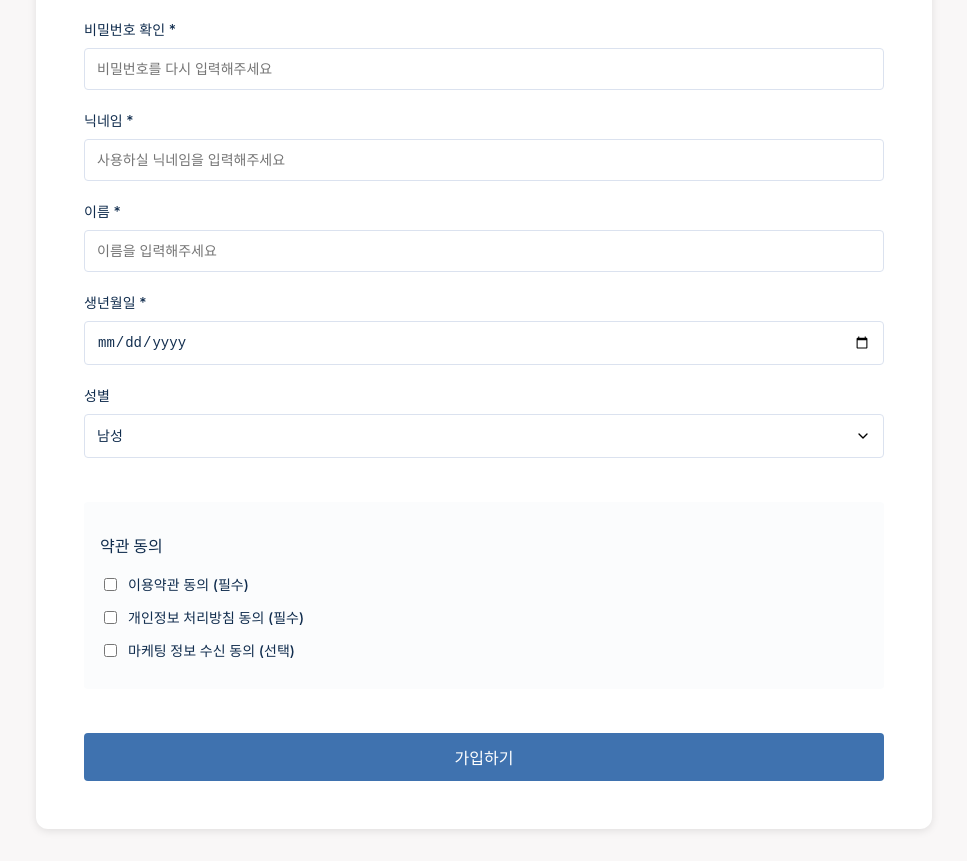
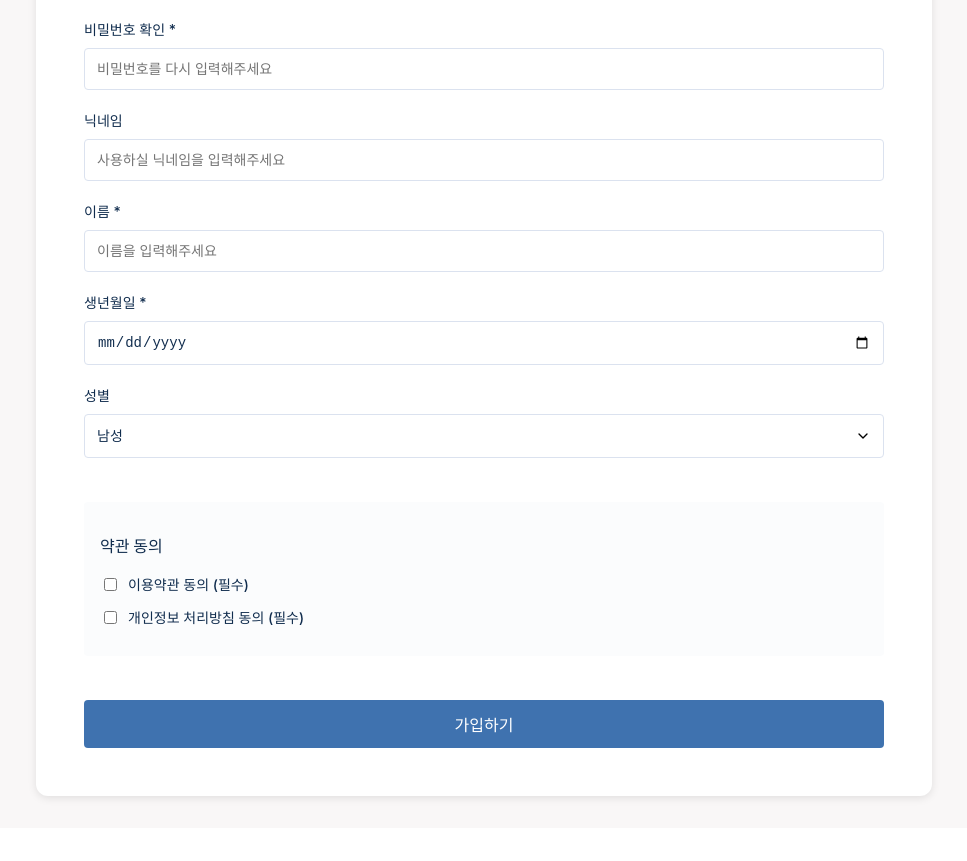
Before and after one commit to seongje00416/E_Blog_Client, a React (Vite) app: page /signUp in a window 1280 px wide. Shown: the part 317-1178 px from the top of the page, without its empty margins (188-1155 px from the left). After the commit the page ends 1145 px from the top, so only its background shows below. Built offline with nearby package versions, Linux system fonts and the light colour scheme.

Commit message:
feat: 마케팅 관련 동의 체크박스 삭제

```diff
--- a/src/pages/SignUpPage.tsx
+++ b/src/pages/SignUpPage.tsx
@@ -58,7 +58,7 @@ const SignUpPage: React.FC = () => {
                     </InputGroup>
 
                     <InputGroup>
-                        <Label htmlFor="nickname">닉네임 *</Label>
+                        <Label htmlFor="nickname">닉네임</Label>
                         <Input
                             type="text"
                             id="nickname"
@@ -125,17 +125,6 @@ const SignUpPage: React.FC = () => {
                                 <AgreementText>개인정보 처리방침 동의 (필수)</AgreementText>
                             </Label>
                         </CheckboxGroup>
-
-                        <CheckboxGroup>
-                            <Checkbox
-                                type="checkbox"
-                                id="agreeMarketing"
-                                name="agreeMarketing"
-                            />
-                            <Label htmlFor="agreeMarketing">
-                                <AgreementText>마케팅 정보 수신 동의 (선택)</AgreementText>
-                            </Label>
-                        </CheckboxGroup>
                     </AgreementSection>
 
                     <SubmitButton
```
